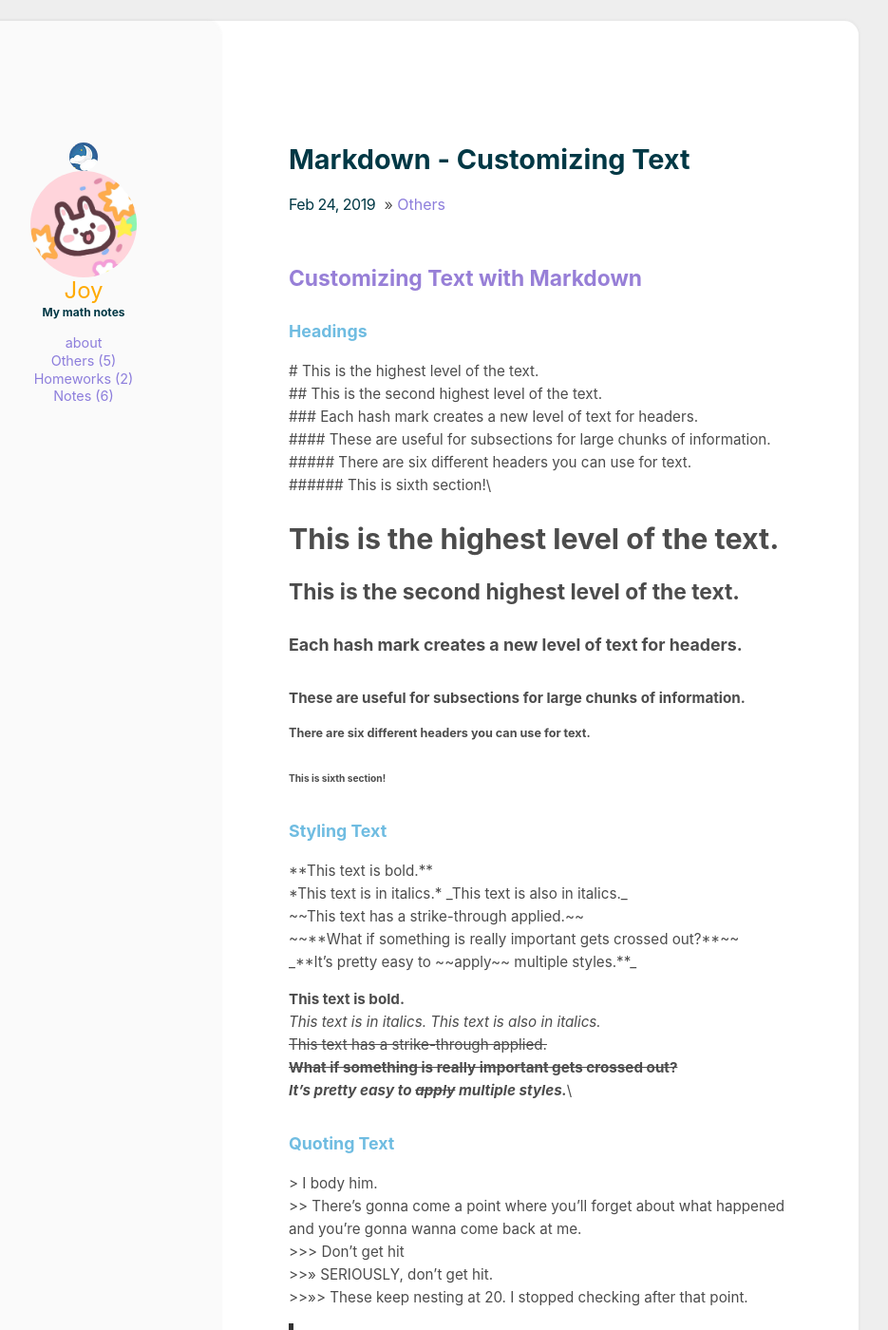
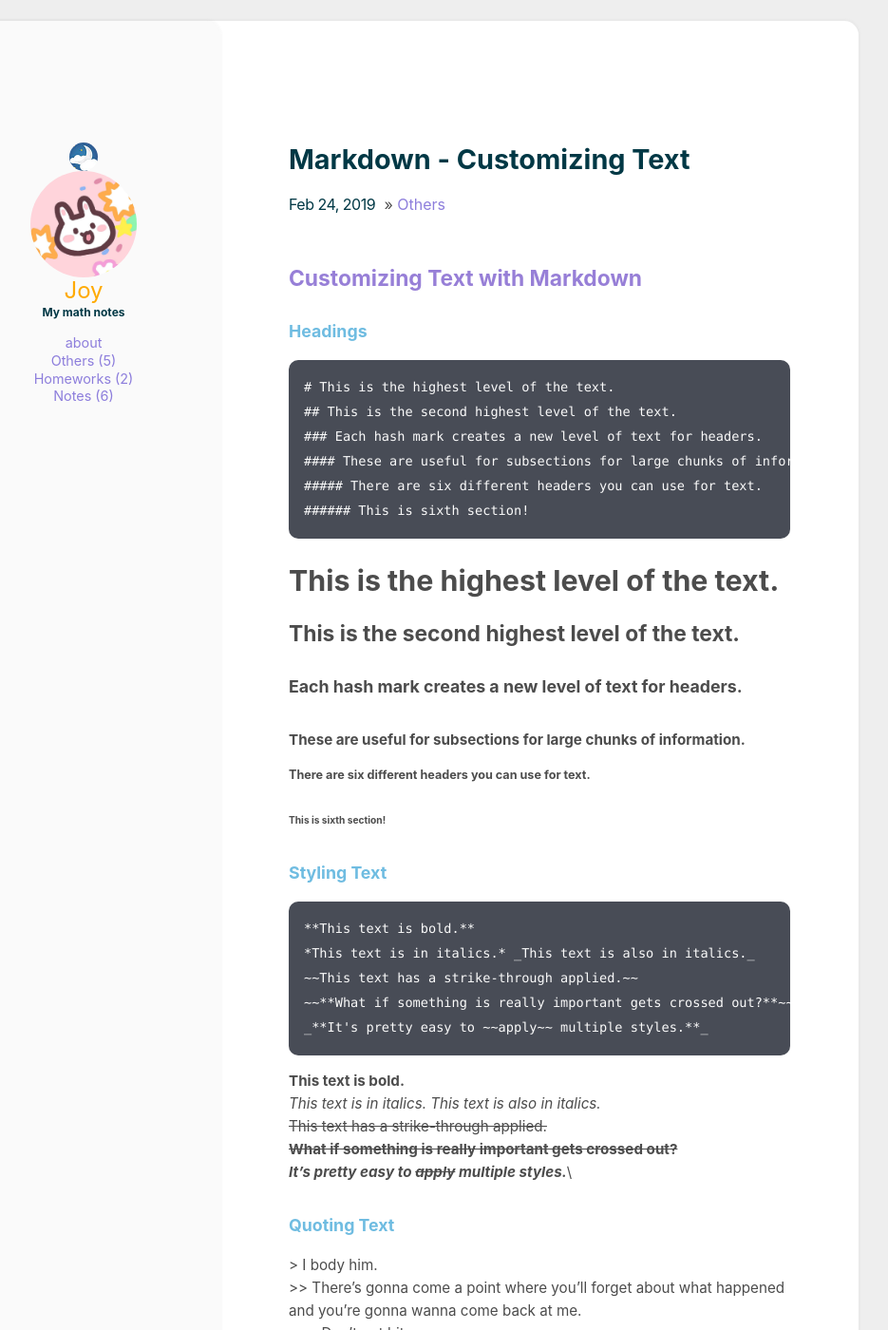
Before and after one commit to Joy3Luo/Joy3luo.github.io, a Jekyll site: the page built from _posts/2019-2-24-Markdown.md, in a window 1280 px wide and 1400 px high. Shown: the whole window at 95% size, without its empty margins (216-1151 px from the left). Built offline with Jekyll 4.4.1, drawn with Linux system fonts in a browser that asks for light colours.

Commit message:
Update 2019-2-24-Markdown.md

````diff
--- a/_posts/2019-2-24-Markdown.md
+++ b/_posts/2019-2-24-Markdown.md
@@ -6,14 +6,14 @@ comments: true
 
 ## <font color= 977FD7> Customizing Text with Markdown</font>
 ### <font color= 6FBCE1> Headings</font>
-
-\# This is the highest level of the text.\
-\## This is the second highest level of the text.\
-\### Each hash mark creates a new level of text for headers.\
-\#### These are useful for subsections for large chunks of information.\
-\##### There are six different headers you can use for text.\
-\###### This is sixth section!\
-
+```plaintext
+# This is the highest level of the text.
+## This is the second highest level of the text.
+### Each hash mark creates a new level of text for headers.
+#### These are useful for subsections for large chunks of information.
+##### There are six different headers you can use for text.
+###### This is sixth section!
+```
 # This is the highest level of the text.
 ## This is the second highest level of the text.
 ### Each hash mark creates a new level of text for headers.
@@ -22,13 +22,13 @@ comments: true
 ###### This is sixth section!
 
 ### <font color= 6FBCE1> Styling Text</font>
-
-\*\*This text is bold.\*\*\
-\*This text is in italics.\* \_This text is also in italics.\_\
-\~\~This text has a strike-through applied.\~\~\
-\~\~\*\*What if something is really important gets crossed out?\*\*\~\~\
-\_\*\*It's pretty easy to \~\~apply\~\~ multiple styles.\*\*\_
-
+```plaintext
+**This text is bold.**
+*This text is in italics.* _This text is also in italics._
+~~This text has a strike-through applied.~~
+~~**What if something is really important gets crossed out?**~~
+_**It's pretty easy to ~~apply~~ multiple styles.**_
+```
 **This text is bold.**\
 *This text is in italics.* _This text is also in italics._\
 ~~This text has a strike-through applied.~~\
````
